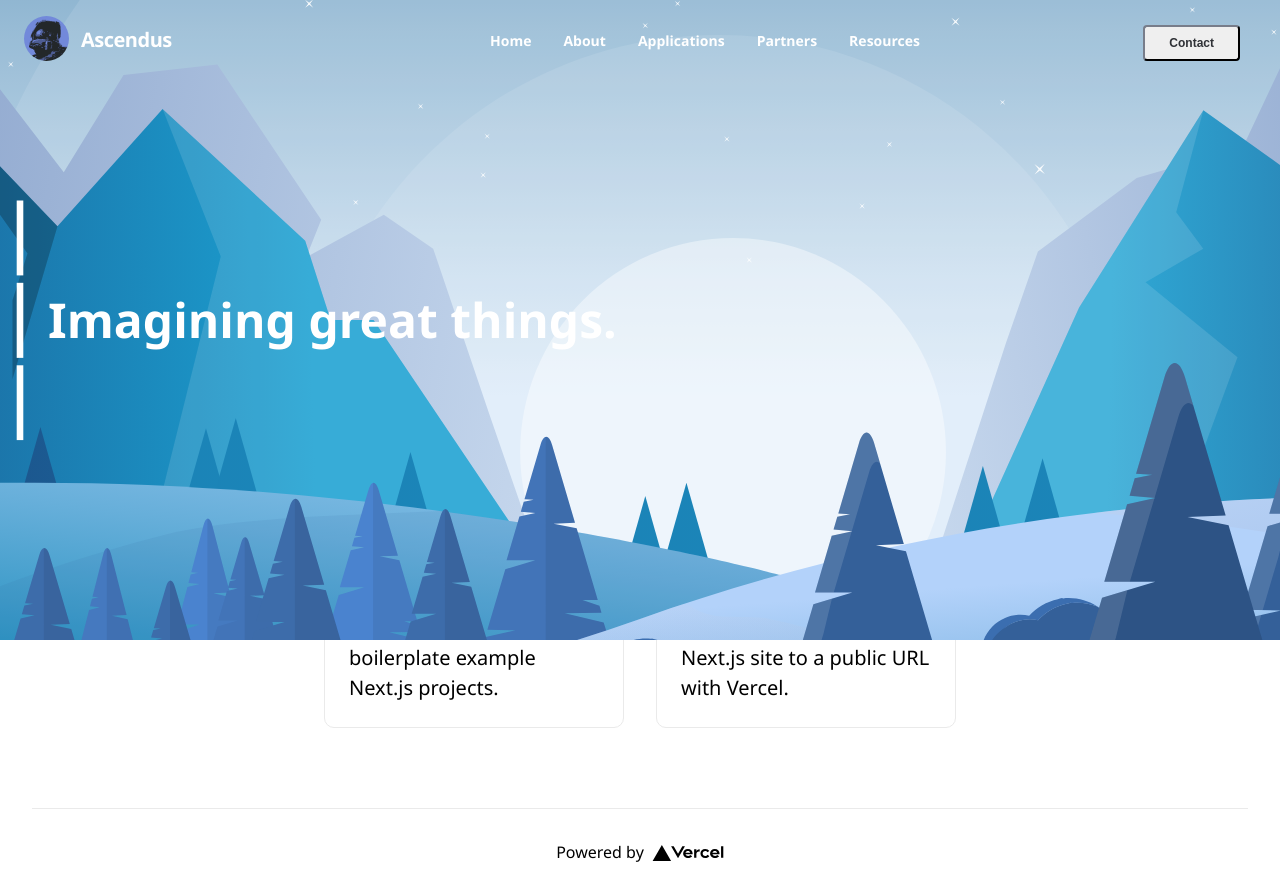
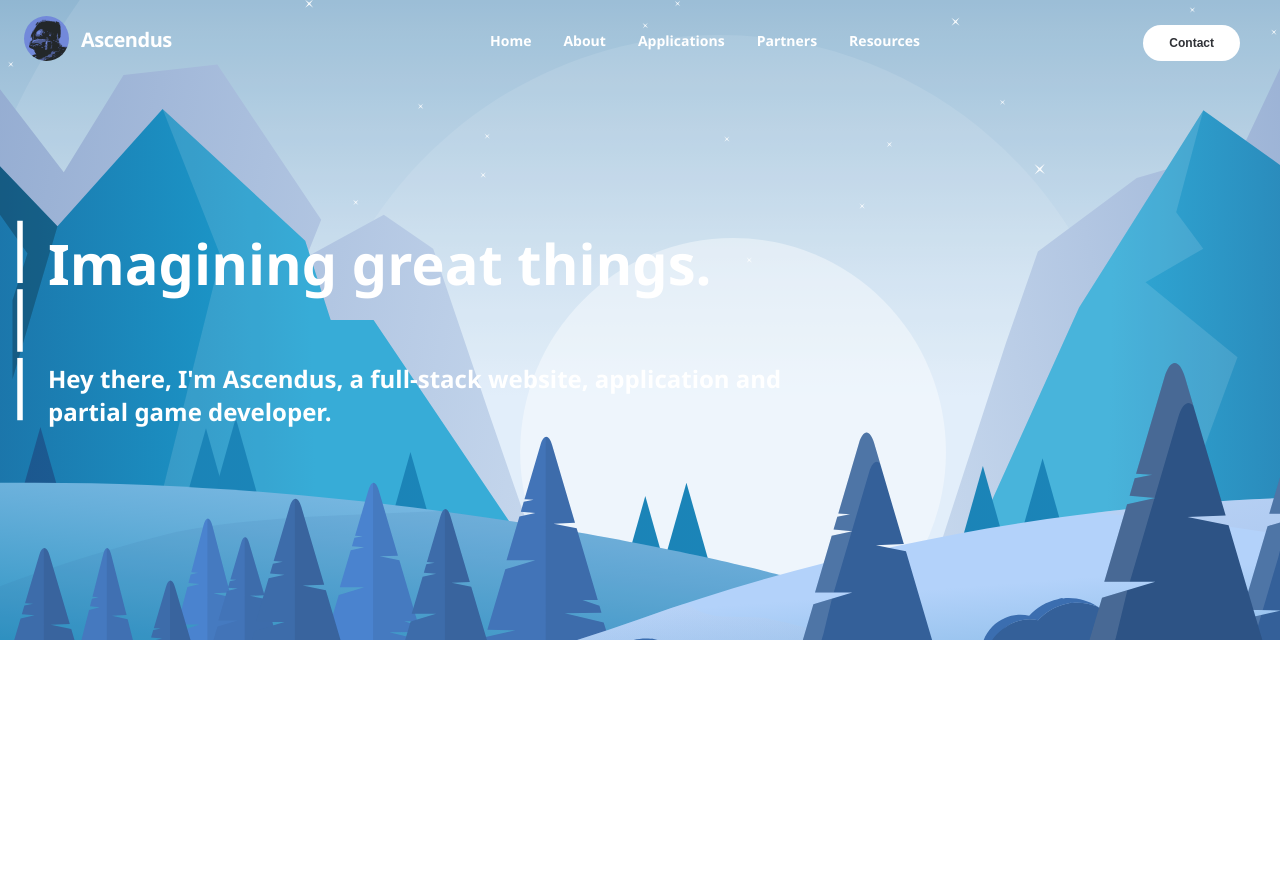
Before and after one commit to r1zyn/ascendus.github.io, a Next.js app: page / in a window 1280 px wide. After the commit the page ends 800 px from the top, so only its background shows below. Built offline with nearby package versions, Linux system fonts and the light colour scheme.

Commit message:
Added header text

```diff
--- a/components/Header.tsx
+++ b/components/Header.tsx
@@ -10,8 +10,11 @@ export const Header: NextComponent = () => {
         <div className={styles["header-container"]}>
             <Nav />
             <div className={styles["header-container-content"]}>
-                <Bars className={styles["header-bars"]}/>
-                <h1 className={styles["header-title"]}>Imagining great things.</h1>
+                <Bars className={styles["header-bars"]} />
+                <div className={styles["header-items"]}>
+                    <h1 className={styles["header-title"]}>Imagining great things.</h1>
+                    <p className={styles["header-text"]}>Hey there, I&apos;m Ascendus, a full-stack website, application and partial game developer.</p>
+                </div>
             </div>
         </div>
     );
--- a/pages/index.tsx
+++ b/pages/index.tsx
@@ -12,58 +12,7 @@ const Home: NextPage = () => {
 
             <main className={styles.main}>
                 <Header />
-                <h1 className={styles.title}>
-                    Welcome to <a href="https://nextjs.org">my portfolio!</a>
-                </h1>
-
-                <p className={styles.description}>
-                    This website is currently: {' '}
-                    <code className={styles.code}>under development</code>
-                </p>
-
-                <div className={styles.grid}>
-                    <a href="https://github.com/Ascendus/" className={styles.card}>
-                        <h2>GitHub &rarr;</h2>
-                        <p>View my work, repositories and organisations on GitHub.</p>
-                    </a>
-
-                    <a href="https://nextjs.org/learn" className={styles.card}>
-                        <h2>Learn &rarr;</h2>
-                        <p>Learn about Next.js in an interactive course with quizzes!</p>
-                    </a>
-
-                    <a
-                        href="https://github.com/vercel/next.js/tree/master/examples"
-                        className={styles.card}
-                    >
-                        <h2>Examples &rarr;</h2>
-                        <p>Discover and deploy boilerplate example Next.js projects.</p>
-                    </a>
-
-                    <a
-                        href="https://vercel.com/new?utm_source=create-next-app&utm_medium=default-template&utm_campaign=create-next-app"
-                        className={styles.card}
-                    >
-                        <h2>Deploy &rarr;</h2>
-                        <p>
-                            Instantly deploy your Next.js site to a public URL with Vercel.
-                        </p>
-                    </a>
-                </div>
             </main>
-
-            <footer className={styles.footer}>
-                <a
-                    href="https://vercel.com?utm_source=create-next-app&utm_medium=default-template&utm_campaign=create-next-app"
-                    target="_blank"
-                    rel="noopener noreferrer"
-                >
-                    Powered by{' '}
-                    <span className={styles.logo}>
-                        <Image src="/vercel.svg" alt="Vercel Logo" width={72} height={16} />
-                    </span>
-                </a>
-            </footer>
         </div>
     )
 }
--- a/styles/App.module.scss
+++ b/styles/App.module.scss
@@ -88,6 +88,7 @@
 
 .nav-link-active {
     color: var(--secondary);
+    box-shadow: 0 25px 50px -12px rgb(0 0 0 / 0.25) inset;
 }
 
 .nav-link-active:hover {
@@ -104,18 +105,17 @@
     padding-bottom: 0.5rem;
     padding-left: 1.5rem;
     padding-right: 1.5rem;
-    border-radius: 0.25rem;
+    border-radius: 4rem;
     color: var(--primary);
     font-size: 0.75rem;
     line-height: 1rem;
     font-weight: 800;
-    border-color: var(--primary);
+    background-color: var(--tertiary);
+    border-color: transparent;
 }
 
 .nav-link-btn button:hover {
-    border-color: transparent;
-    color: var(--tertiary);
-    background-color: var(--primary);
+    color: var(--secondary);
 }
 
 .nav-menu-container-hidden {
@@ -281,21 +281,34 @@
     top: 50%;
     transform: translateY(-50%);
     position: absolute;
+    display: flex;
+    flex-direction: row;
 }
 
 .header-title {
     color: var(--tertiary);
-    text-align: center;
-    margin-left: 2rem;
-    width: 100%;
+    font-size: 3.5rem;
 }
 
 .header-bars {
-    height: 30vh;
+    height: 25vh;
     position: absolute;
     top: 50%;
     transform: translateY(-50%);
     left: 1rem;
+}
+
+.header-items {
+    display: flex;
+    flex-direction: column;
+    column-gap: -2rem;
+    margin-left: 3rem;
+    width: 70%;
+}
+
+.header-text {
+    color: white;
+    font-size: 1.5rem;
 }
 
 .container {
@@ -311,106 +324,3 @@
     justify-content: center;
     align-items: center;
 }
-
-.footer {
-    display: flex;
-    flex: 1;
-    padding: 2rem 0;
-    border-top: 1px solid #eaeaea;
-    justify-content: center;
-    align-items: center;
-}
-
-.footer a {
-    display: flex;
-    justify-content: center;
-    align-items: center;
-    flex-grow: 1;
-}
-
-.title a {
-    color: #0070f3;
-    text-decoration: none;
-}
-
-.title a:hover,
-.title a:focus,
-.title a:active {
-    text-decoration: underline;
-}
-
-.title {
-    margin: 0;
-    line-height: 1.15;
-    font-size: 4rem;
-}
-
-.title,
-.description {
-    text-align: center;
-}
-
-.description {
-    margin: 4rem 0;
-    line-height: 1.5;
-    font-size: 1.5rem;
-}
-
-.code {
-    background: #fafafa;
-    border-radius: 5px;
-    padding: 0.75rem;
-    font-size: 1.1rem;
-    font-family: Menlo, Monaco, Lucida Console, Liberation Mono, DejaVu Sans Mono,
-        Bitstream Vera Sans Mono, Courier New, monospace;
-}
-
-.grid {
-    display: flex;
-    align-items: center;
-    justify-content: center;
-    flex-wrap: wrap;
-    max-width: 800px;
-}
-
-.card {
-    margin: 1rem;
-    padding: 1.5rem;
-    text-align: left;
-    color: inherit;
-    text-decoration: none;
-    border: 1px solid #eaeaea;
-    border-radius: 10px;
-    transition: color 0.15s ease, border-color 0.15s ease;
-    max-width: 300px;
-}
-
-.card:hover,
-.card:focus,
-.card:active {
-    color: #0070f3;
-    border-color: #0070f3;
-}
-
-.card h2 {
-    margin: 0 0 1rem 0;
-    font-size: 1.5rem;
-}
-
-.card p {
-    margin: 0;
-    font-size: 1.25rem;
-    line-height: 1.5;
-}
-
-.logo {
-    height: 1em;
-    margin-left: 0.5rem;
-}
-
-@media (max-width: 600px) {
-    .grid {
-        width: 100%;
-        flex-direction: column;
-    }
-}
--- a/styles/globals.scss
+++ b/styles/globals.scss
@@ -9,6 +9,7 @@
     --primary: #2f3136;
     --secondary: #7289da;
     --tertiary: #ffffff;
+    --extra: #0070f3;
 }
 
 html, body {
```
